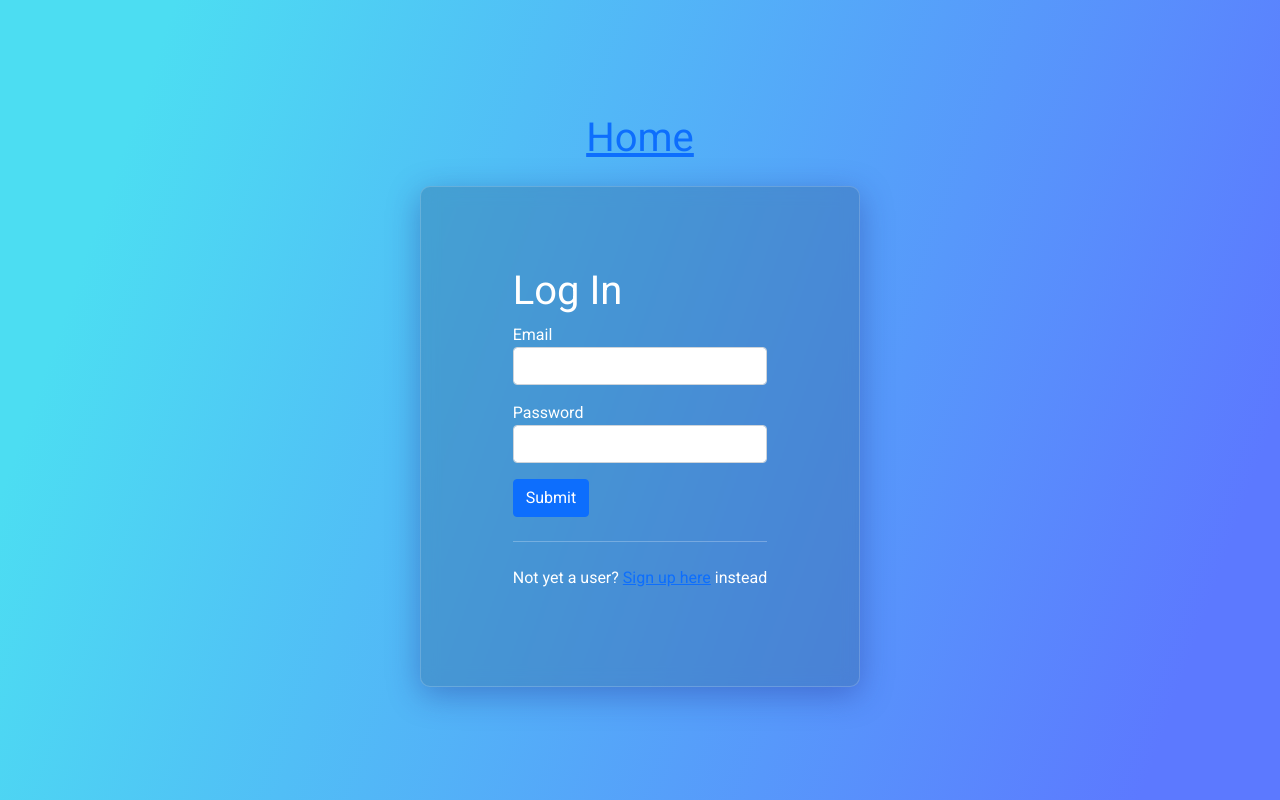
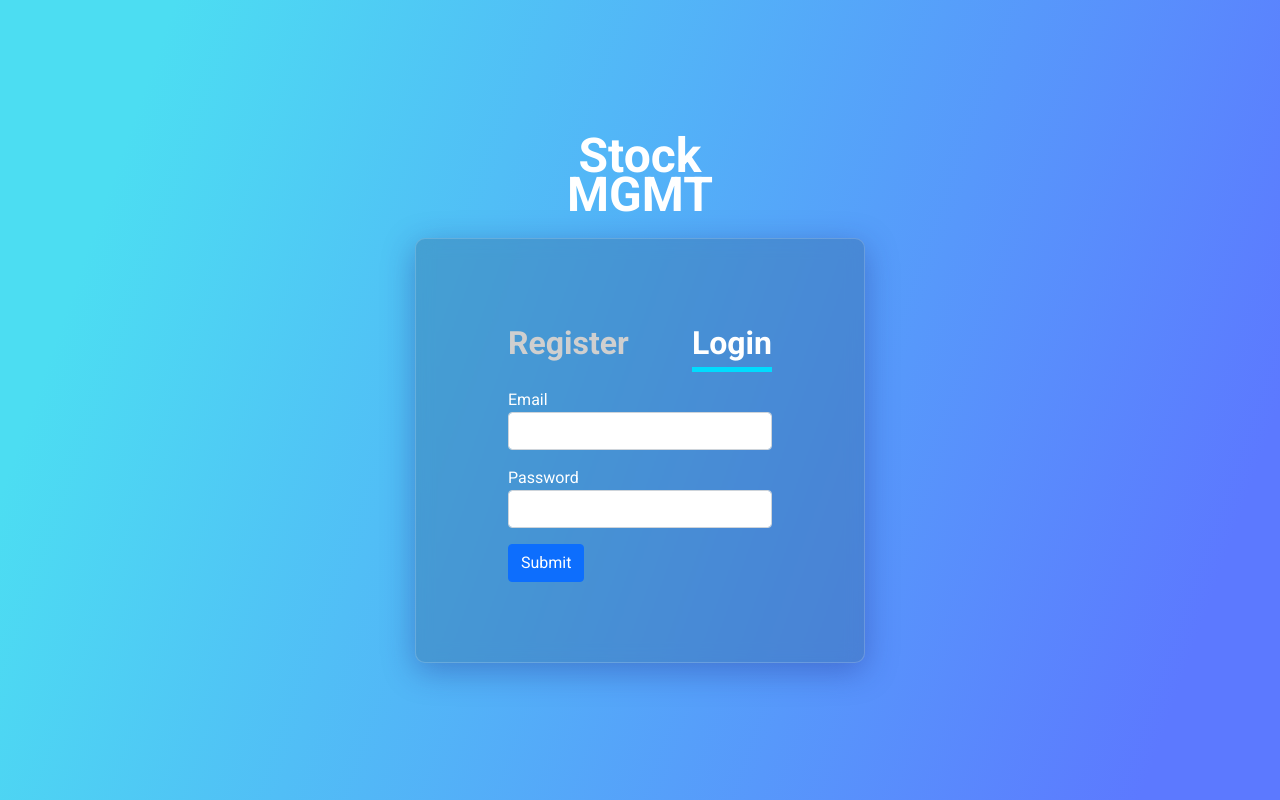
Before and after one commit to thanh-cao/ms3-stock-management, a Flask app: template templates/login.html in a window 1280 px wide. Run offline with Flask 2, Linux system fonts and the light colour scheme; the template is opened without the code that fills it, so the values that code supplies are empty, except form fields; form fields are guessed from the names that the template uses; some libraries are stand-ins or nearby versions.

Commit message:
style: register and login page

```diff
--- a/static/css/styles.css
+++ b/static/css/styles.css
@@ -2,7 +2,7 @@ body {
     font-family: 'Roboto', 'san-serif';
 }
 
-/* navigation bar */
+/* navigation bar and brand */
 .sidenav i {
     font-size: 1.2rem;
 }
@@ -12,7 +12,8 @@ body {
     z-index: 1;
 }
 
-.navbar-light .navbar-brand {
+.navbar-light .navbar-brand,
+.brand-text {
     font-size: 1.8rem;
     line-height: 0.8;
     font-weight: 600;
@@ -21,6 +22,16 @@ body {
     align-items: center;
     justify-content: center;
     flex-direction: column;
+}
+
+.brand-text {
+    color: var(--bs-white);
+    font-size: 3rem;
+}
+
+.brand-text:focus,
+.brand-text:hover {
+    color: var(--bs-primary);
 }
 
 .navbar-light .navbar-nav .nav-link:focus,
@@ -91,6 +102,30 @@ h1.hero-heading {
     border-radius: 10px;
     border: 1px solid rgba(255, 255, 255, 0.18);
     padding: 5rem;
+    width: 450px;
+}
+
+.form-navigation {
+    font-size: 2rem;
+    display: flex;
+    justify-content: space-between;
+    margin-bottom: 1rem;
+}
+
+.form-navigation .form-navigation-link.active {
+    color: var(--bs-white);
+    border-bottom: 5px solid #00dcff;
+}
+
+.form-navigation-link {
+    color: #cfcfcf;
+    font-weight: 600;
+    text-decoration: none;
+}
+
+.form-navigation-link:focus,
+.form-navigation-link:hover {
+    color: var(--bs-white);
 }
 
 /* utilities */
--- a/templates/login.html
+++ b/templates/login.html
@@ -5,20 +5,26 @@
 {% block content %}
 <section class="form-backdrop d-flex flex-column align-items-center justify-content-center min-vh-100">
     <div class="row mb-3">
-        <a href="{{ url_for('index') }}"><h1>Home</h1></a>
+        <a href="{{ url_for('index') }}" class="text-decoration-none">
+            <h1 class="brand-text">
+                <span>Stock</span>
+                <span>MGMT</span>
+            </h1>
+        </a>
     </div>
     <div class="row wrapper-glassmorphism text-white">
         <div class="col">
-            <h1 clas="mb-3">Log In</h1>
+            <div class="form-navigation">
+                <a href="{{ url_for('user.register') }}" class="form-navigation-link">Register</a>
+                <a href="{{ url_for('user.login') }}" class="form-navigation-link active">Login</a>
+            </div>
+
             <form action="{{ url_for('user.login') }}" method="POST">
                 {{ form.csrf_token }}
                 {{ render_field(form.email) }}
                 {{ render_field(form.password) }}
                 {{ render_submit_btn(form.submit) }}
             </form>
-
-            <hr class="my-4">
-            <p>Not yet a user? <a href="{{ url_for('user.register') }}">Sign up here</a> instead</p>
         </div>
     </div>
 </section>
```
Also changed, not shown: templates/signup.html (+13 -7 lines).
